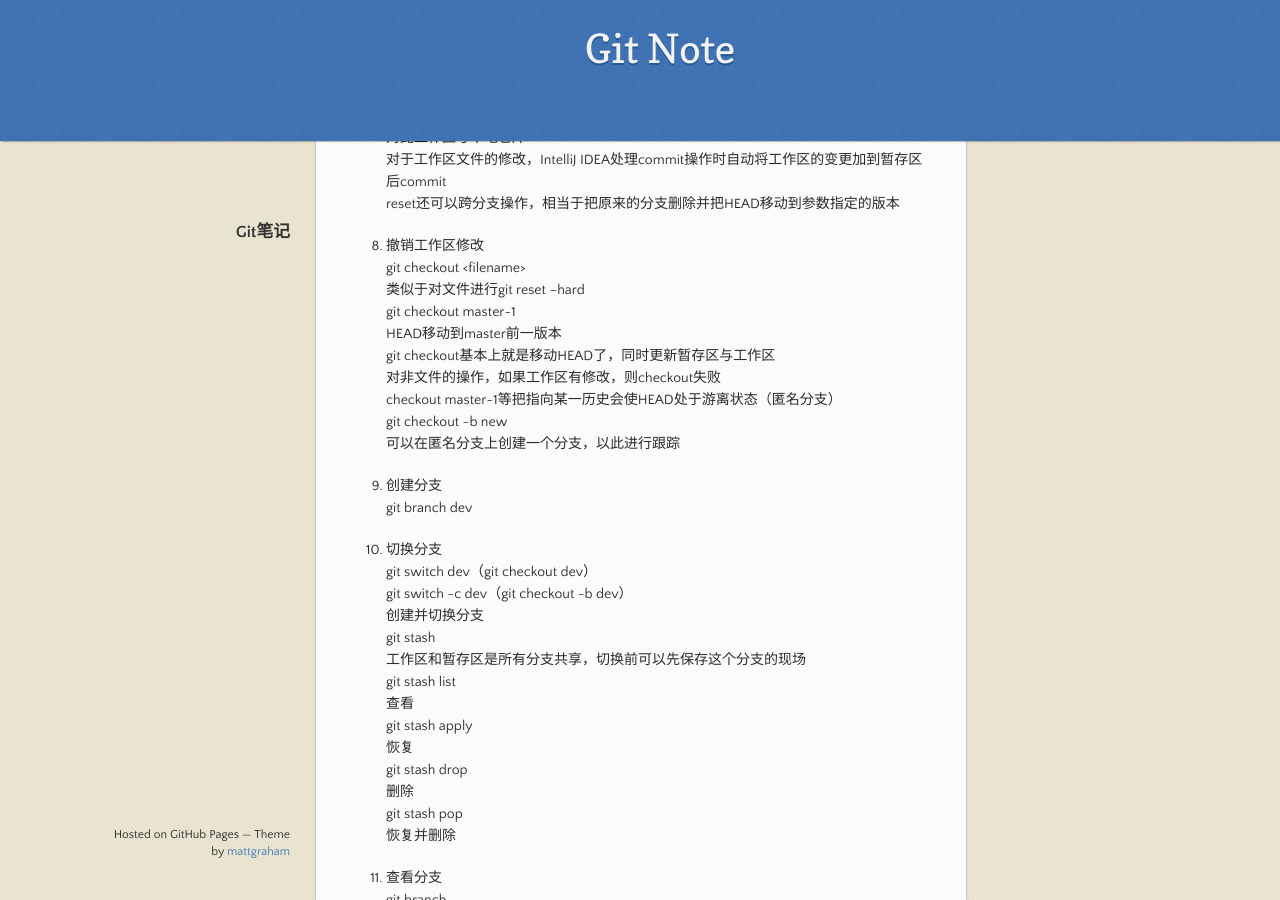
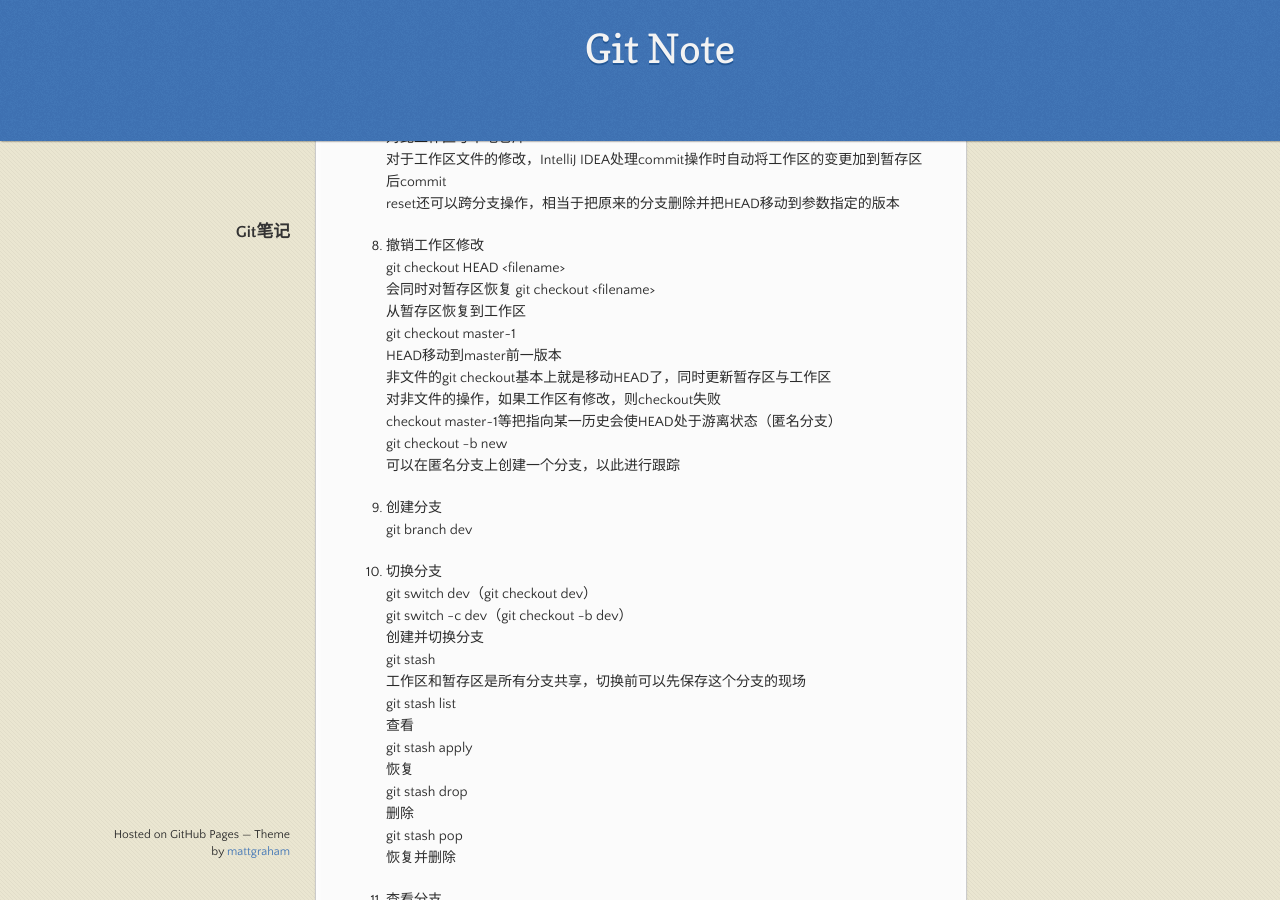
Before and after one commit to lvv9/lvv9.github.io, a Jekyll site: the page built from _posts/2020-06-25-git-note.md, in a window 1280 px wide and 900 px high, scrolled down 1363 px. Built offline with Jekyll 4.4.1, drawn with Linux system fonts in a browser that asks for light colours; our own code applies the rules of GitHub Pages for plain Markdown files; comment, search, counter and statistics services are not loaded; the repository's description, which GitHub fills in, is left out.

Commit message:
Update 2020-06-25-git-note.md

```diff
--- a/_posts/2020-06-25-git-note.md
+++ b/_posts/2020-06-25-git-note.md
@@ -48,11 +48,13 @@ git diff HEAD<br>
 reset还可以跨分支操作，相当于把原来的分支删除并把HEAD移动到参数指定的版本
 
 7. 撤销工作区修改<br>
+git checkout HEAD \<filename\><br>
+会同时对暂存区恢复
 git checkout \<filename\><br>
-类似于对文件进行git reset --hard<br>
+从暂存区恢复到工作区<br>
 git checkout master\~1<br>
 HEAD移动到master前一版本<br>
-git checkout基本上就是移动HEAD了，同时更新暂存区与工作区<br>
+非文件的git checkout基本上就是移动HEAD了，同时更新暂存区与工作区<br>
 对非文件的操作，如果工作区有修改，则checkout失败<br>
 checkout master~1等把指向某一历史会使HEAD处于游离状态（匿名分支）<br>
 git checkout -b new<br>
```
